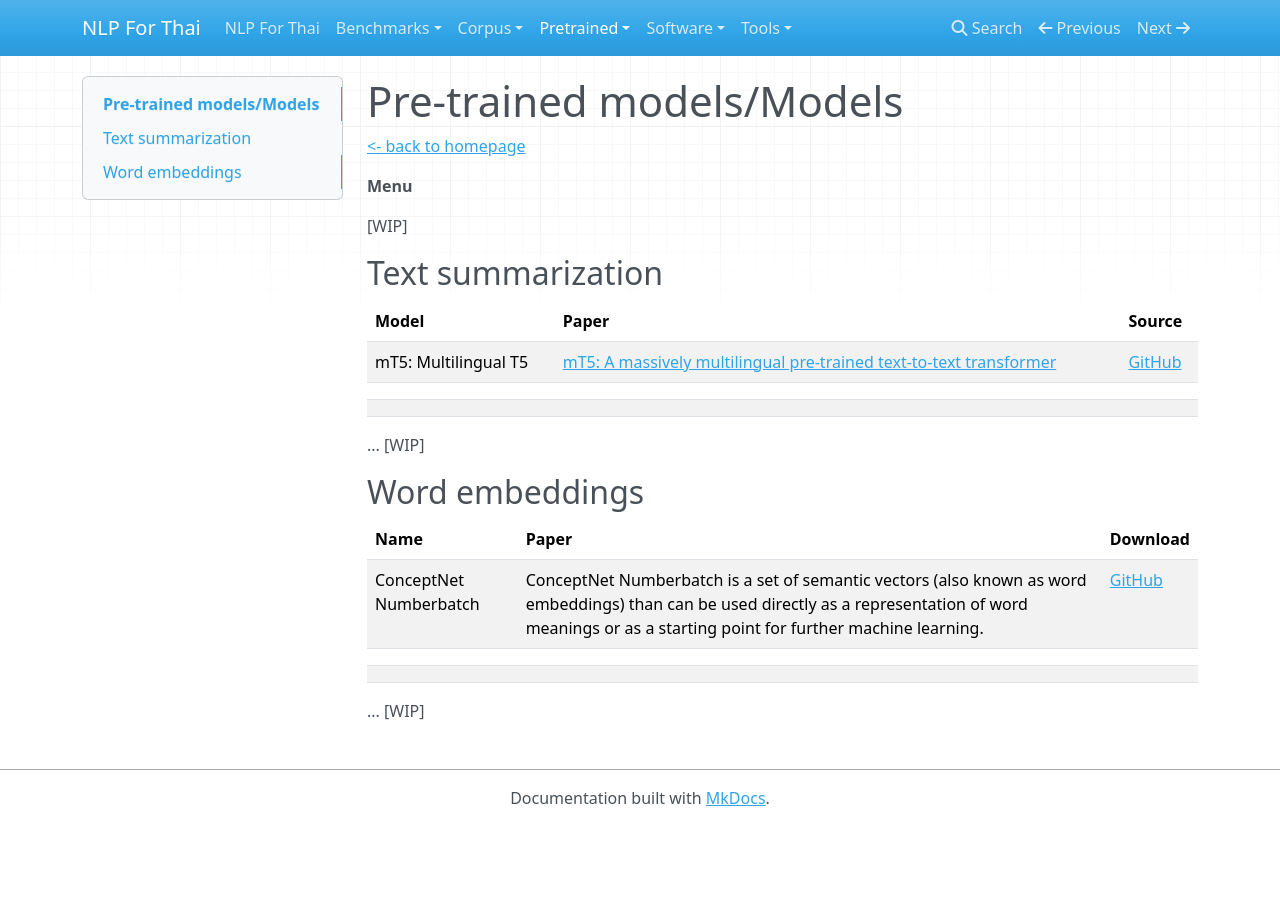
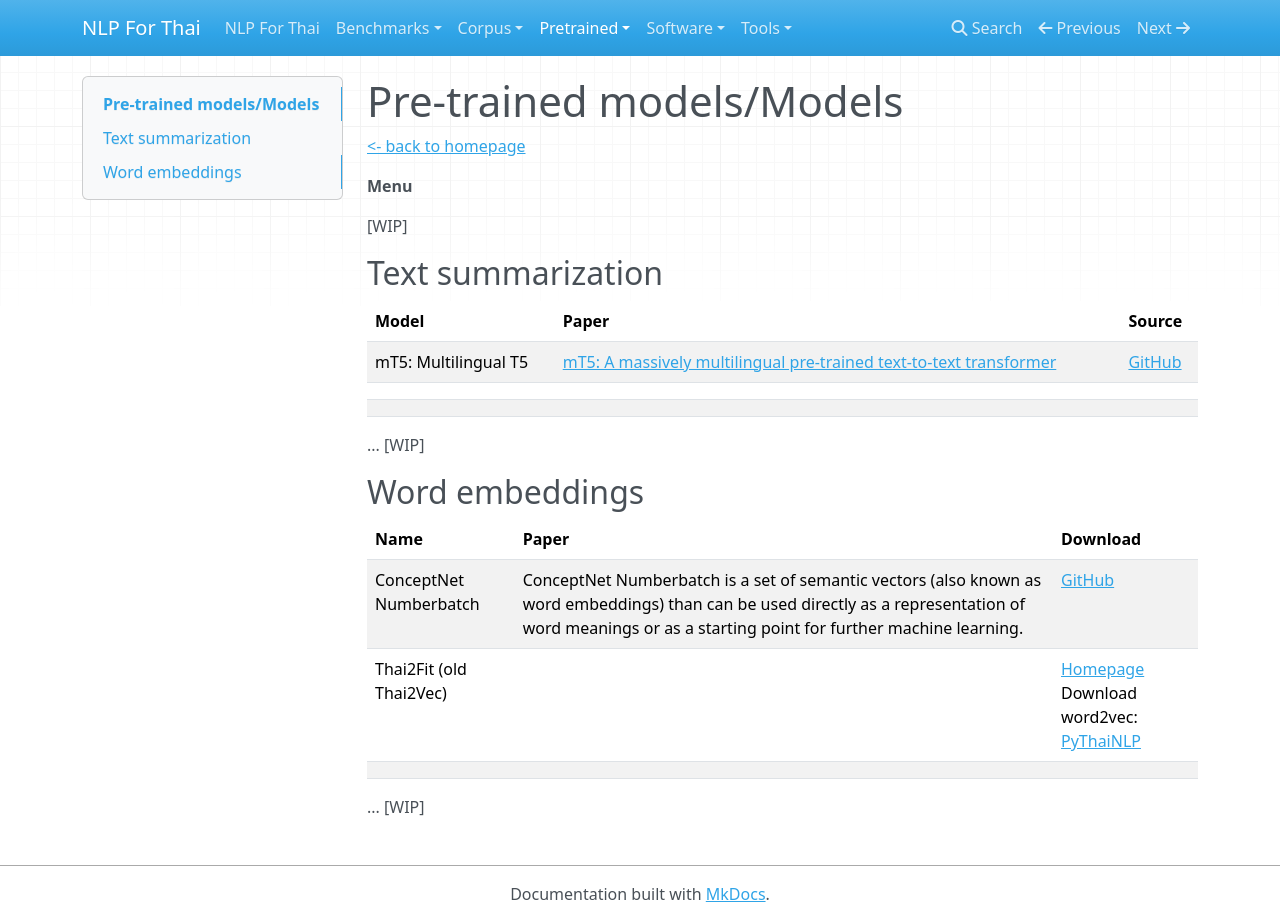
Before and after one commit to PyThaiNLP/nlpforthai.com, an MkDocs documentation site: the page built from docs/pretrained/index.md, in a window 1280 px wide and 922 px high. Built offline with MkDocs 1.6.1, drawn with Linux system fonts in a browser that asks for light colours; nearby versions of some CDN libraries.

Commit message:
Add Thai2Fit wv

```diff
--- a/docs/pretrained/index.md
+++ b/docs/pretrained/index.md
@@ -17,10 +17,10 @@
 
 ## Word embeddings
 
-| Name                   | Paper                                                        | Download                                                     |
-| ---------------------- | ------------------------------------------------------------ | ------------------------------------------------------------ |
-| ConceptNet Numberbatch | ConceptNet Numberbatch is a set of semantic vectors (also known as word embeddings) than can be used directly as a representation of word meanings or as a starting point for further machine learning. | [GitHub](https://github.com/commonsense/conceptnet-numberbatch) |
-|                        |                                                              |                                                              |
-|                        |                                                              |                                                              |
+| Name                    | Paper                                                        | Download                                                     |
+| ----------------------- | ------------------------------------------------------------ | ------------------------------------------------------------ |
+| ConceptNet Numberbatch  | ConceptNet Numberbatch is a set of semantic vectors (also known as word embeddings) than can be used directly as a representation of word meanings or as a starting point for further machine learning. | [GitHub](https://github.com/commonsense/conceptnet-numberbatch) |
+| Thai2Fit (old Thai2Vec) |                                                              | [Homepage](https://github.com/cstorm125/thai2fit)<br />Download word2vec:  [PyThaiNLP](https://github.com/PyThaiNLP/pythainlp-corpus/releases/tag/thai2fit_wv-v0.1) |
+|                         |                                                              |                                                              |
 
 ... [WIP]
```
